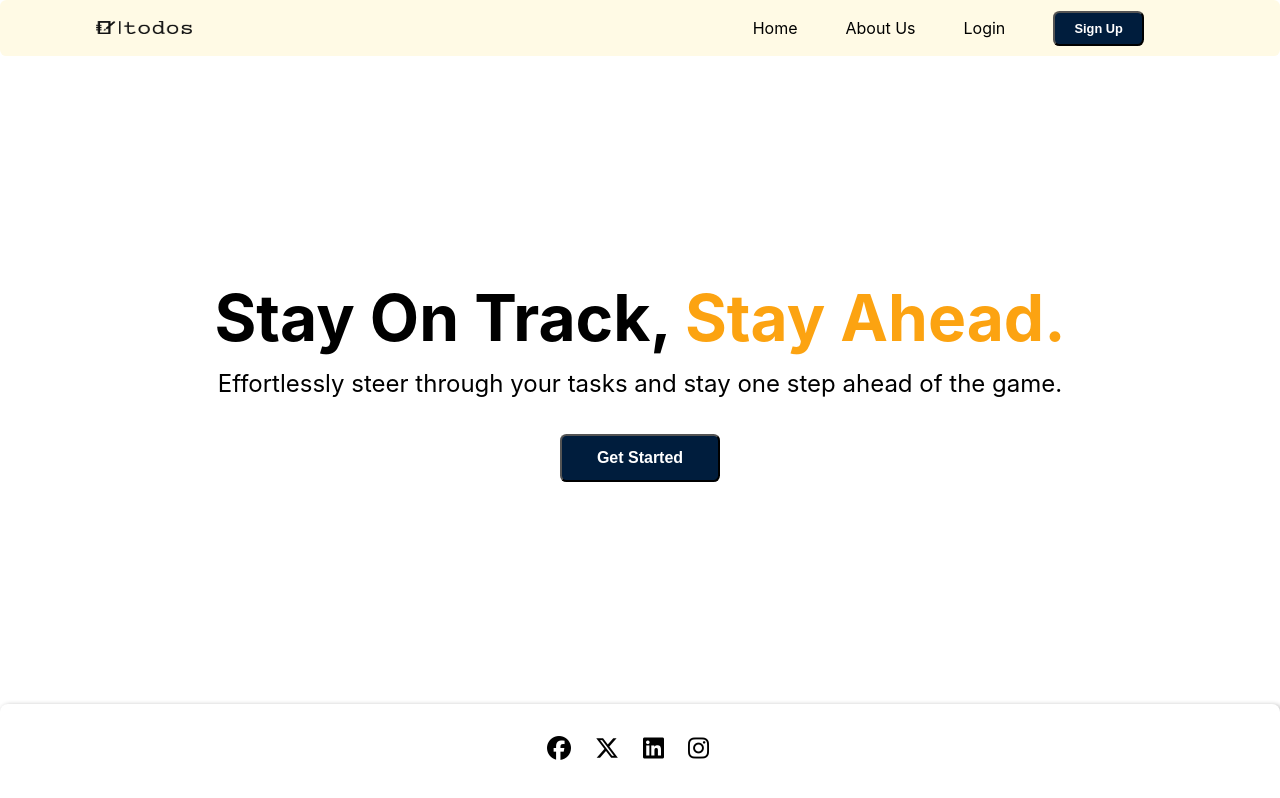
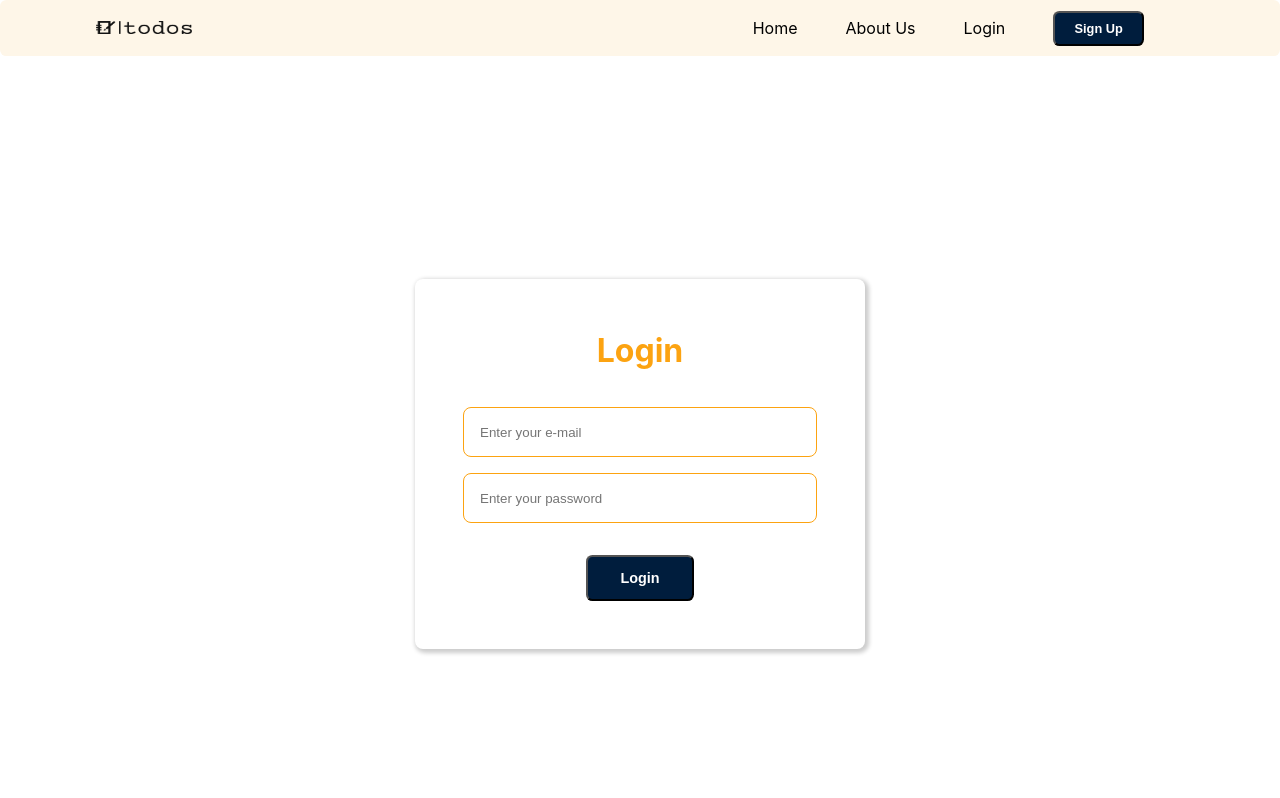
Before and after one commit to Man1sh-Prasad/todo_app, a React (Vite) app in the folder frontend/: page /login in a window 1280 px wide. Shown: the top 798 px of the page. Built offline with nearby package versions, Linux system fonts and the light colour scheme.

Commit message:
add route in frontend

```diff
--- a/frontend/package.json
+++ b/frontend/package.json
@@ -12,6 +12,7 @@
   "dependencies": {
     "react": "^18.2.0",
     "react-dom": "^18.2.0",
+    "react-router-dom": "^6.23.0",
     "recoil": "^0.7.7"
   },
   "devDependencies": {
--- a/frontend/src/App.jsx
+++ b/frontend/src/App.jsx
@@ -3,14 +3,27 @@ import { Navbar } from './components/navbar/Navbar.jsx'
 import { RecoilRoot } from 'recoil'
 import { Home } from './components/homepage/Home.jsx'
 import { Footer } from './components/footer/Footer.jsx'
+import { About } from './routes/about/About.jsx'
+import { BrowserRouter as Router, Routes, Route } from 'react-router-dom'
+import { Signup } from './routes/signup/Signup.jsx'
+import { Login } from './routes/login/Login.jsx'
 
 function App() {
   return (
     <div>
-      <RecoilRoot>
-        <Navbar />
-      </RecoilRoot>
-      <Home />
+      <Router>
+        <RecoilRoot>
+          <Navbar />
+        </RecoilRoot>
+
+        <Routes>
+          <Route  exact path='/' element={<Home />} />
+          <Route  path='/about' element={<About />} />
+          <Route  path='/signup' element={<Signup />} />
+          <Route  path='/login' element={<Login />} />
+        </Routes>
+      </Router>
+
       <Footer />
     </div>
   )
--- a/frontend/src/components/navbar/Navbar.css
+++ b/frontend/src/components/navbar/Navbar.css
@@ -11,7 +11,7 @@
     align-items: center;
     justify-content: space-between;
     padding: 0 2rem;
-    background-color: #fffae5;
+    background-color: #fef6e8;
     border-radius: 0.4rem;
     margin-bottom: 0.5rem;
 }
@@ -47,7 +47,7 @@
     padding-left: 4rem;
 }
 
-.signup-btn {
+.signup-button {
     background-color: #001d3d;
     color: white ;
     font-size: 0.8rem ;
@@ -57,7 +57,7 @@
     transition: background-color, font-size, box-shadow 0.2s;
 }
 
-.signup-btn:hover {
+.signup-button:hover {
     background-color: #023047;
     color: white;
     font-size: .7rem;
--- a/frontend/src/components/navbar/Navbar.jsx
+++ b/frontend/src/components/navbar/Navbar.jsx
@@ -3,6 +3,7 @@ import "./Navbar.css"
 import logo from "../../assets/todos-logo-dark.png"
 import { useRecoilState } from "recoil"
 import { clickedStateAtom } from "../../atoms/atoms"
+import { Link } from 'react-router-dom'
 
 export function Navbar() {
   const [clicked, setClicked] = useRecoilState(clickedStateAtom);
@@ -15,19 +16,19 @@ export function Navbar() {
       <>
         <div className="navbar">
           <div className="h-flex">
-           <a href="">
+           <Link to="/">
            <img className="logo" src={logo} alt="Logo" />
-           </a>
+           </Link>
           </div>
 
           <div>
           <ul className={`h-flex nav-links-container ${clicked ? "show" : ""}`}>
-               <li><a href="">Home</a></li>
-               <li><a href="">About Us</a></li>
-               <li><a href="">Login</a></li>
-               <li><a href="">
-                      <button className="signup-btn">Sign Up</button>
-                   </a>
+               <li><Link to="/">Home</Link></li>
+               <li><Link to="/about">About Us</Link></li>
+               <li><Link to="/login">Login</Link></li>
+               <li><Link to="/signup">
+                      <button className="signup-button">Sign Up</button>
+                   </Link>
                 </li>
             </ul>
           </div>
--- a/frontend/src/index.css
+++ b/frontend/src/index.css
@@ -4,7 +4,7 @@
   font-weight: 400;
 
   color-scheme: light dark;
-  color: rgba(255, 255, 255, 0.87);
+  color: rgba(0, 0, 0, 0.87);
   background-color: #ffffff;
 
   font-synthesis: none;
@@ -90,3 +90,8 @@ button:focus-visible {
   align-items: center;
   justify-content: center;
 }
+
+.card {
+  box-shadow: 2px 2px 4px 2px rgba(0, 0, 0, 0.2);
+    border-radius: 0.5rem;
+}
--- /dev/null
+++ b/frontend/src/routes/about/About.css
@@ -0,0 +1,26 @@
+.about {
+    height: 90vh;
+    color: black;
+    display: flex;
+    flex-direction: column;
+    justify-content: center;
+    align-items: center;
+}
+
+.about-container {
+    box-shadow: 2px 2px 4px 2px rgba(0, 0, 0, 0.2);
+    border-radius: 0.5rem;
+}
+
+.about-container h2{
+    color: var(--accent-color);
+    text-align: center;
+}
+
+.about-container p{
+    color: var(--secondary-text-color);
+    text-align: justify;
+    font-family: monospace;
+    font-size: 1rem;
+    padding: 2rem 3rem;
+}
--- /dev/null
+++ b/frontend/src/routes/about/About.jsx
@@ -0,0 +1,15 @@
+import React from "react";
+import "./About.css"
+import "./../../../src/index.css"
+
+export function About() {
+    return <div className="about">
+                <div className="about-container ">
+                 <h2>About Us</h2>
+                    <p className="desciption">
+                        Welcome to Todos, your ultimate task management solution! At Todos, we're committed to simplifying your life by providing a powerful yet intuitive platform to organize your tasks effortlessly. Whether you're tackling personal projects or collaborating with a team, our user-friendly interface ensures seamless task management from anywhere, anytime. With customizable lists, priority settings, and deadline reminders, staying productive has never been easier. Say goodbye to scattered to-do lists and hello to streamlined productivity with Todos. Join us today and experience the efficiency and clarity that comes with effective task management. Your to-dos, simplified.
+                    </p>
+                </div>
+
+    </div>
+}
--- /dev/null
+++ b/frontend/src/routes/login/Login.css
@@ -0,0 +1,43 @@
+.login {
+    width: 100%;
+    height: 100vh;
+    display: flex;
+    align-items: center;
+    flex-direction: column;
+    justify-content: center;
+}
+
+.login-container {
+    padding: 3rem;
+
+}
+
+.login-container h1 {
+    color: var(--accent-color);
+    margin-bottom: 2rem;
+}
+
+.login-container input {
+    width: 20rem;
+    height: 2rem;
+    margin-bottom: 1rem;
+    border-radius: 0.5rem;
+    border: 1px solid var(--accent-color);
+    padding: 0.5rem 1rem
+}
+
+.login-btn {
+    margin-top: 1rem;
+    padding: 0.8rem 2rem;
+    font-size: 0.9rem;
+    background-color: #001d3d;
+    color: white ;
+    border-radius: 0.4rem;
+    font-weight: 600;
+}
+
+.login-btn:hover {
+    margin-top: 1rem;
+   padding: 0.7rem 1.8rem;
+   font-size: 0.8rem;
+}
--- /dev/null
+++ b/frontend/src/routes/login/Login.jsx
@@ -0,0 +1,19 @@
+import React from "react";
+import "./Login.css"
+import "./../../../src/index.css"
+
+export function Login () {
+    return (
+        <div className="login">
+           <div className="login-container v-flex card">
+                <div> <h1>Login</h1> </div>
+                <input type="email" name="email" placeholder="Enter your e-mail" />
+
+                <input type="password" name="password" placeholder="Enter your password" />
+
+                <button className="login-btn">Login</button>
+            </div>
+        </div>
+    )
+
+}
--- /dev/null
+++ b/frontend/src/routes/signup/Signup.css
@@ -0,0 +1,39 @@
+.signup {
+    width: 100%;
+    height: 100vh;
+    display: flex;
+    align-items: center;
+    flex-direction: column;
+    justify-content: center;
+}
+
+.signup-container {
+    padding: 3rem;
+
+}
+
+.signup-container h1 {
+    color: var(--accent-color);
+    margin-bottom: 2rem;
+}
+
+.signup-container input {
+    width: 20rem;
+    height: 2rem;
+    margin-bottom: 1rem;
+    border-radius: 0.5rem;
+    border: 1px solid var(--accent-color);
+    padding: 0.5rem 1rem
+}
+
+.signup-btn {
+    margin-top: 1rem;
+   padding: 0.8rem 2rem;
+   font-size: 0.9rem;
+}
+
+.signup-btn:hover {
+    margin-top: 1rem;
+   padding: 0.7rem 1.8rem;
+   font-size: 0.8rem;
+}
--- /dev/null
+++ b/frontend/src/routes/signup/Signup.jsx
@@ -0,0 +1,21 @@
+import React from "react";
+import "./Signup.css"
+import "./../../../src/index.css"
+
+export function Signup () {
+    return (
+        <div className="signup">
+           <div className="signup-container v-flex card">
+                <div> <h1>Sign Up</h1> </div>
+                <input type="email" name="email" placeholder="Enter your e-mail" />
+
+                <input type="usename" name="usename" placeholder="Enter your Username" />
+
+                <input type="password" name="password" placeholder="Enter your password" />
+
+                <button className="signup-btn">Sign Up</button>
+            </div>
+        </div>
+    )
+
+}
```
Also changed, not shown: 1 other file (tests, documents, lock files or other folders).
